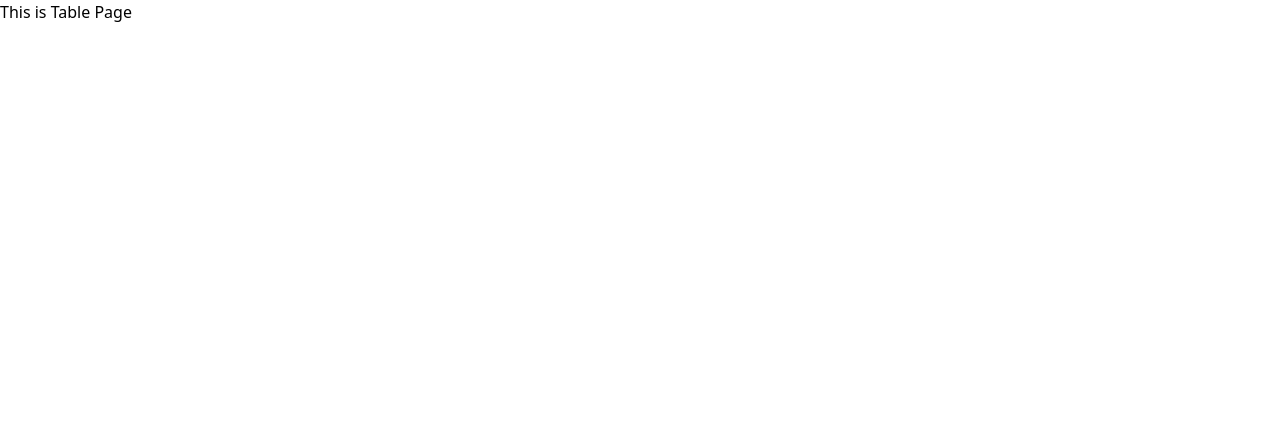
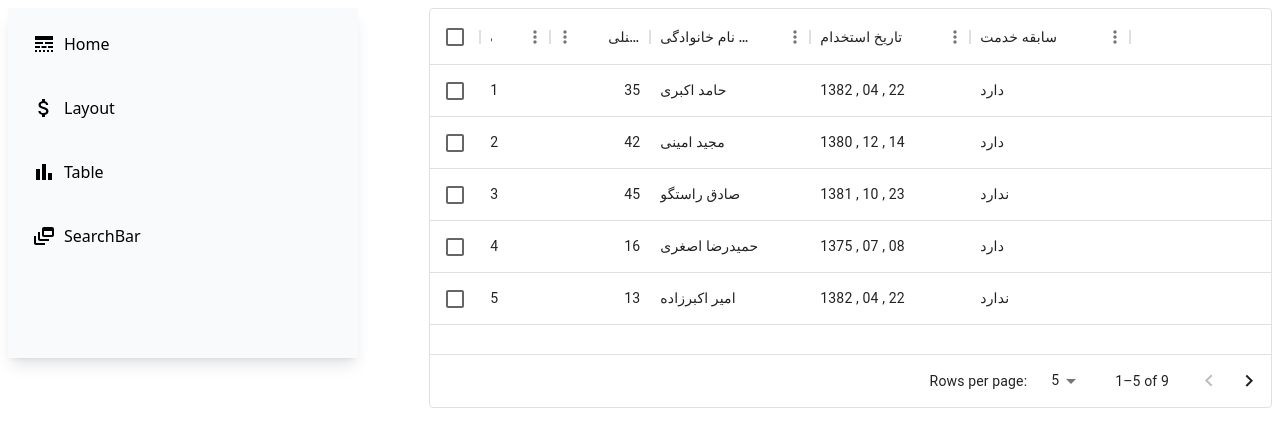
Before and after one commit to hamedakbarii/Interview, a React app in the folder react_project/: page /table in a window 1280 px wide. Shown: the top 446 px of the page. Built offline with nearby package versions, Linux system fonts and the light colour scheme; the HTML template or start-up script is replaced by a standard one.

Commit message:
project table added

```diff
--- a/react_project/src/App.jsx
+++ b/react_project/src/App.jsx
@@ -1,9 +1,16 @@
 import React from "react";
 import { useRoutes } from "react-router-dom";
 import routes from "./routes";
+import Sidebar from "./Components/Sidebar/Sidebar";
 
 export default function App() {
   const router = useRoutes(routes);
 
-  return <div>{router}</div>;
+  return (
+    <div className="grid grid-cols-3 m-2">
+      <Sidebar />
+
+      {router}
+    </div>
+  );
 }
--- /dev/null
+++ b/react_project/src/Components/Sidebar/Sidebar.jsx
@@ -0,0 +1,51 @@
+import React from "react";
+import {
+  AttachMoney,
+  BarChart,
+  ChatBubbleOutline,
+  DynamicFeed,
+  LineStyle,
+  MailOutline,
+  MessageOutlined,
+  PermIdentity,
+  Timeline,
+  TrendingUp,
+  // PermIdentityIcon,
+} from "@mui/icons-material";
+import { Link } from "react-router-dom";
+
+export default function Sidebar() {
+  return (
+    <section className="p-2 bg-gray-50 w-[350px] h-[350px] shadow-lg">
+      <ul className="p-2 flex flex-col justify-center items-start w-full gap-6">
+        <Link to="/" className="w-full">
+          <li className="flex justify-start items-center gap-2 p-2 hover:bg-gray-200 transition-all">
+            <LineStyle />
+            Home
+          </li>
+        </Link>
+
+        <Link to="/layout" className="w-full">
+          <li className="flex justify-start items-center gap-2 p-2 hover:bg-gray-200 transition-all">
+            <AttachMoney />
+            Layout
+          </li>
+        </Link>
+
+        <Link to="/table" className="w-full">
+          <li className="flex justify-start items-center gap-2 p-2 hover:bg-gray-200 transition-all">
+            <BarChart />
+            Table
+          </li>
+        </Link>
+
+        <Link to="/searchbar" className="w-full">
+          <li className="flex justify-start items-center gap-2 p-2 hover:bg-gray-200 transition-all">
+            <DynamicFeed />
+            SearchBar
+          </li>
+        </Link>
+      </ul>
+    </section>
+  );
+}
--- a/react_project/src/Pages/Home.jsx
+++ b/react_project/src/Pages/Home.jsx
@@ -1,5 +1,11 @@
 import React from "react";
 
 export default function Home() {
-  return <div>This is Home Page</div>;
+  fetch("/", {
+    method: "Get",
+  })
+    .then((response) => response.json())
+    .then((data) => console.log(data));
+
+  return <div>This is Home page</div>;
 }
--- a/react_project/src/Pages/Table.jsx
+++ b/react_project/src/Pages/Table.jsx
@@ -1,5 +1,128 @@
 import React from "react";
+import { DataGrid } from "@mui/x-data-grid";
+
+const columns = [
+  { field: "id", headerName: "ردیف", width: 70 },
+  {
+    field: "personalNumber",
+    headerName: "شماره پرسنلی",
+    type: "number",
+    width: 100,
+  },
+  {
+    field: "fullName",
+    headerName: "نام و نام خانوادگی",
+
+    sortable: true,
+    width: 160,
+    valueGetter: (params) =>
+      `${params.row.firstName || ""} ${params.row.lastName || ""}`,
+  },
+  {
+    field: "signUpDate",
+    headerName: "تاریخ استخدام",
+
+    sortable: true,
+    width: 160,
+  },
+  {
+    field: "YearsOfService",
+    headerName: "سابقه خدمت",
+
+    sortable: true,
+    width: 160,
+  },
+];
+
+const rows = [
+  {
+    id: 1,
+    lastName: "اکبری",
+    firstName: "حامد",
+    personalNumber: 35,
+    signUpDate: "1382 , 04 , 22",
+    YearsOfService: "دارد",
+  },
+  {
+    id: 2,
+    lastName: "امینی",
+    firstName: "مجید",
+    personalNumber: 42,
+    signUpDate: "1380 , 12 , 14",
+    YearsOfService: "دارد",
+  },
+  {
+    id: 3,
+    lastName: "راستگو",
+    firstName: "صادق",
+    personalNumber: 45,
+    signUpDate: "1381 , 10 , 23",
+    YearsOfService: "ندارد",
+  },
+  {
+    id: 4,
+    lastName: "اصغری",
+    firstName: "حمیدرضا",
+    personalNumber: 16,
+    signUpDate: "1375 , 07 , 08",
+    YearsOfService: "دارد",
+  },
+  {
+    id: 5,
+    lastName: "اکبرزاده",
+    firstName: "امیر",
+    personalNumber: 13,
+    signUpDate: "1382 , 04 , 22",
+    YearsOfService: "ندارد",
+  },
+  {
+    id: 6,
+    lastName: "اصغری",
+    firstName: "یگانه",
+    personalNumber: 150,
+    signUpDate: "1382 , 05 , 15",
+    YearsOfService: "ندارد",
+  },
+  {
+    id: 7,
+    lastName: "ردینگتون",
+    firstName: "ریموند",
+    personalNumber: 44,
+    signUpDate: "1378 , 03 , 26",
+    YearsOfService: "دارد",
+  },
+  {
+    id: 8,
+    lastName: "آیدا",
+    firstName: "حسینی",
+    personalNumber: 36,
+    signUpDate: "1382 , 04 , 08",
+    YearsOfService: "دارد",
+  },
+  {
+    id: 9,
+    lastName: "سورنا",
+    firstName: "رنجور",
+    personalNumber: 65,
+    signUpDate: "1369 , 06 , 01",
+    YearsOfService: "دارد",
+  },
+];
 
 export default function Table() {
-  return <div>This is Table Page</div>;
+  return (
+    <div style={{ height: 400, width: "100%", gridColumn: "2/4" }}>
+      <DataGrid
+        rows={rows}
+        columns={columns}
+        initialState={{
+          pagination: {
+            paginationModel: { page: 0, pageSize: 5 },
+          },
+        }}
+        pageSizeOptions={[5, 10]}
+        checkboxSelection
+      />
+    </div>
+  );
 }
```
Also changed, not shown: react_project/package.json (+8 -1 lines), 1 other file (tests, documents, lock files or other folders).
